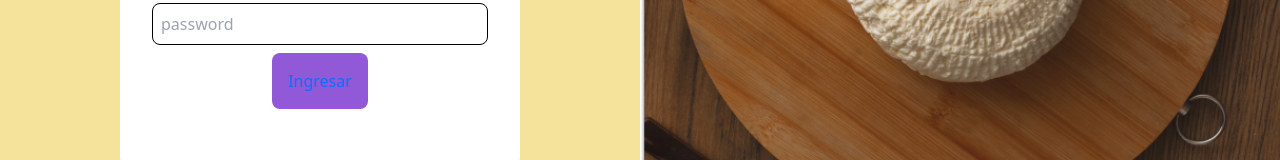
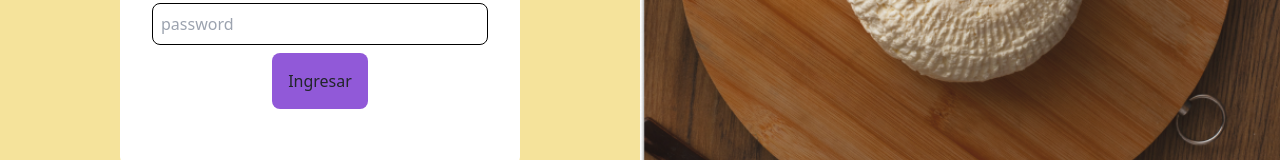
Before and after one commit to rafa133169/FromageManager, a React (Create React App) app: page / in a window 1280 px wide. Shown: the part 467-627 px from the top of the page. Built offline with nearby package versions, Linux system fonts and the light colour scheme.

Commit message:
enrutamiento dashboard y otros

```diff
--- a/src/App.css
+++ b/src/App.css
@@ -210,3 +210,8 @@ body {
 .purple-bg {
   background-color: rgb(188, 18, 188);
 }
+
+.link-unstyled {
+  text-decoration: none;
+  color: inherit;
+}
--- a/src/Components/Elemento.js
+++ b/src/Components/Elemento.js
@@ -2,7 +2,7 @@ import React, { useState } from 'react';
 import { FontAwesomeIcon } from '@fortawesome/react-fontawesome';
 import { faPlus, faMinus, faTrash } from '@fortawesome/free-solid-svg-icons';
 
-const RectanguloNaranja = ({title = "sopero"}) => {
+const RectanguloNaranja = ({ title = "sopero" }) => {
   const [contador, setContador] = useState(0);
 
   const aumentarContador = () => {
@@ -18,7 +18,7 @@ const RectanguloNaranja = ({title = "sopero"}) => {
   };
 
   return (
-    <div className="w-1000 h-200 bg-custom-orange rounded-lg flex items-center p-2">
+    <div className="w-1000 h-200 bg-custom-orange rounded-lg flex items-center p-2 mb-2">
       <div className="w-full flex items-center justify-between">
         <div className="flex items-center">
           <p className="text-white">Queso {title}</p>
@@ -31,8 +31,8 @@ const RectanguloNaranja = ({title = "sopero"}) => {
           <button className="w-12 h-12 bg-custom-orange text-white font-bold text-1xl flex items-center justify-center rounded-full border border-white" onClick={disminuirContador}>
             <FontAwesomeIcon icon={faMinus} />
           </button>
-          <button className="text-white border-white ml-4 " onClick={eliminarElemento}>
-            <FontAwesomeIcon icon={faTrash} className="fa-lg"/>
+          <button className="text-white border-white ml-4" onClick={eliminarElemento}>
+            <FontAwesomeIcon icon={faTrash} className="fa-lg" />
           </button>
         </div>
       </div>
--- a/src/Pages/Dashboard.js
+++ b/src/Pages/Dashboard.js
@@ -1,6 +1,6 @@
 import React, { useState } from 'react';
 import 'boxicons/css/boxicons.min.css';
-
+import { Link } from "react-router-dom";
 
 function Dashboard() {
   const [menuOpen, setMenuOpen] = useState(false);
@@ -26,22 +26,35 @@ function Dashboard() {
         <input type="text" className="input" placeholder="Buscar" />
       </div>
       <div className="menu">
+
+
+        <Link to="/recetas" className='link-unstyled'>
           <div className="enlace">
             <i className="bx bx-food-menu"></i>
             <span>Recetas</span>
           </div>
+        </Link>
+
+        <Link to="/Inventario" className='link-unstyled'>
           <div className="enlace">
             <i className="bx bx-basket"></i>
             <span>Inventario de productos</span>
           </div>
+        </Link>
+
+
         <div className="enlace">
           <i className="bx bx-package"></i>
           <span>Materia prima</span>
         </div>
+
+        <Link to="/Usuarios" className='link-unstyled'>
           <div className="enlace">
             <i className="bx bx-user"></i>
             <span>Usuarios</span>
           </div>
+        </Link>
+
       </div>
     </div>
   );
--- a/src/Pages/Inventario.js
+++ b/src/Pages/Inventario.js
@@ -1,11 +1,12 @@
 import React from "react";
 import Dashboard from "./Dashboard";
-import RectanguloInventario from "../Components/FormInventario";
+import RectanguloInventario from "../Components/formInventario";
 // import Elemento from '../Components/Elemento'
+
 function Inventario() {
   return (
     <>
-      <div className="flex h-screen bg-[#F5E39E]">
+      <div className="flex min-h-screen bg-[#F5E39E]">
         <div className="flex-1">
           <Dashboard></Dashboard>
         </div>
--- a/src/Pages/Login.js
+++ b/src/Pages/Login.js
@@ -34,7 +34,7 @@ export default function Login() {
             ></input>
           </div>
           <div className="mb-6 text-center">
-            <Link to="/recetas">
+            <Link to="/recetas" className="link-unstyled">
               <button className="rounded-lg p-3 bg-[#9159D8]">Ingresar</button>
             </Link>
           </div>
--- a/src/Pages/Recetas.js
+++ b/src/Pages/Recetas.js
@@ -5,7 +5,7 @@ import ContenedorRecetas from "../Components/Contenedor";
 function Recetas() {
   return (
     <>
-      <div className="flex h-screen bg-[#F5E39E]">
+      <div className="flex min-h-screen bg-[#F5E39E]">
         <div className="flex-1">
           <Dashboard />
         </div>
--- a/src/Pages/Usuarios.js
+++ b/src/Pages/Usuarios.js
@@ -5,7 +5,7 @@ import ContenedorUsuario from '../Components/ContenedorUsuario'
 function Usuarios() {
   return (
     <>
-    <div className="flex h-screen bg-[#F5E39E]">
+    <div className="flex min-h-screen bg-[#F5E39E]">
         <div className="flex-1">
           <Dashboard />
         </div>
```
Lines whose indentation alone changed are shown as unchanged.
